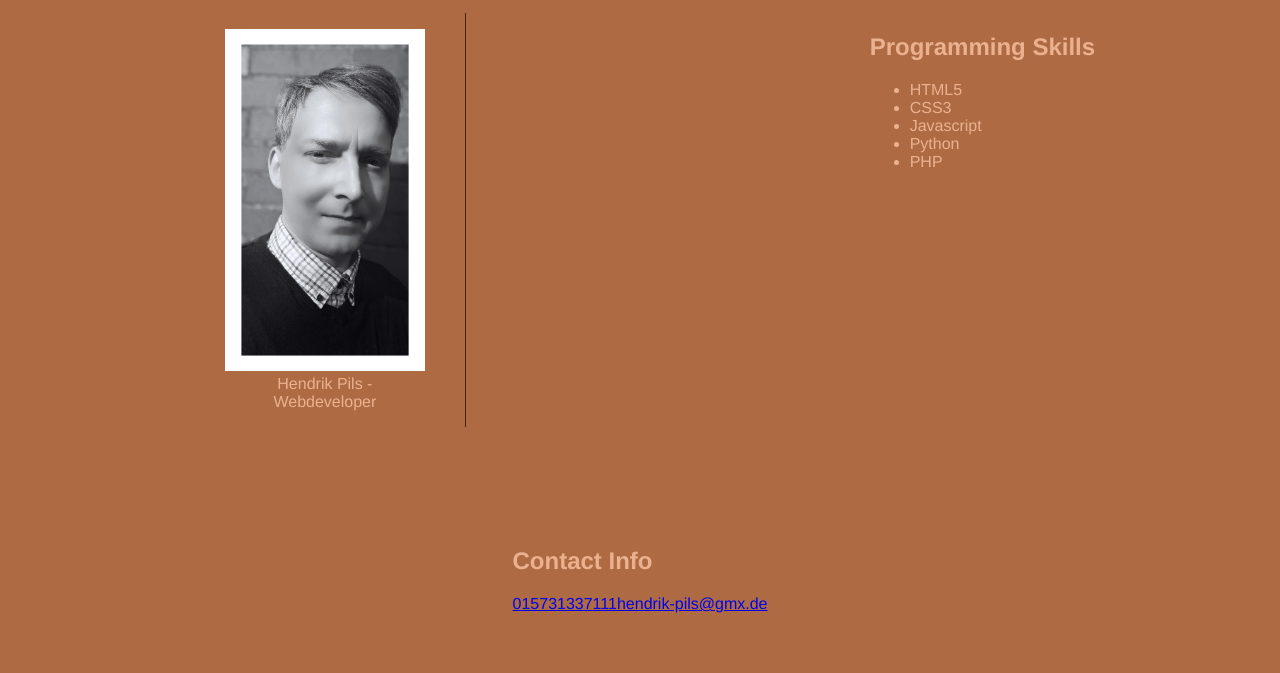
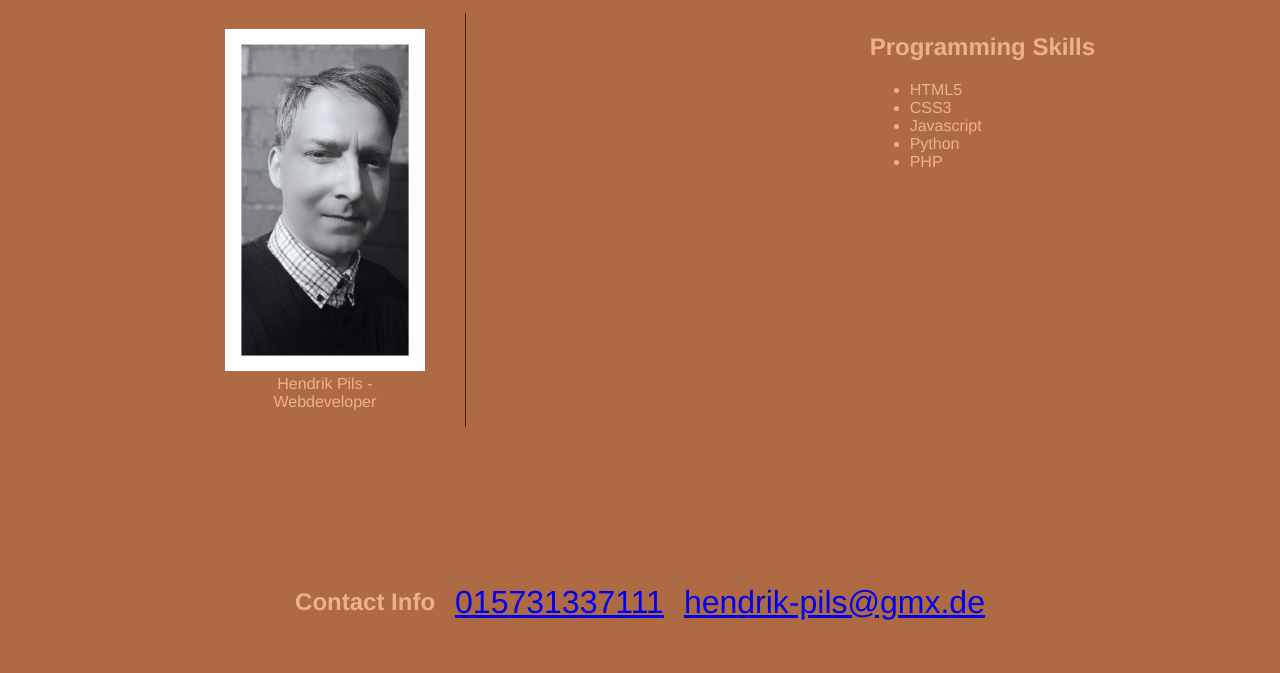
Before and after one commit to Hendrik-Pils/personal-website, a plain HTML site: page index.html in a window 1280 px wide. Shown: the part 127-800 px from the top of the page. Drawn offline with Linux system fonts and the light colour scheme.

Commit message:
updated code

```diff
--- a/css/styles.css
+++ b/css/styles.css
@@ -73,13 +73,19 @@
 }
 
 .contact {
-  justify-content: space-between;
+  height: 150px;
+  display: inline-flex;
+  align-items: center;
 }
 
-.contact > h2 {
-
+.contact > li {
+  padding: 10px;
+  list-style: none;
 }
 
+.contact > li > a {
+  font-size: 2rem;
+}
 
 .about {
   align-self: center;
--- a/index.html
+++ b/index.html
@@ -37,7 +37,9 @@
       <div class="break"></div>
 
       <section class="contact">
-      <h2>Contact Info</h2><a href="#">015731337111</a><a href="#">hendrik-pils@gmx.de</a>
+      <li><h2>Contact Info</h2></li>
+      <li><a href="#">015731337111</a></li>
+      <li><a href="#">hendrik-pils@gmx.de</a></li>
       </section>
 
       <div class="break"></div>
```
